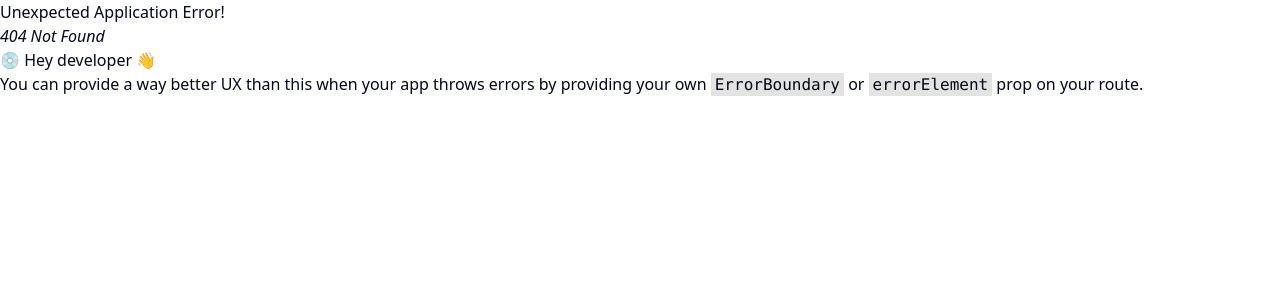
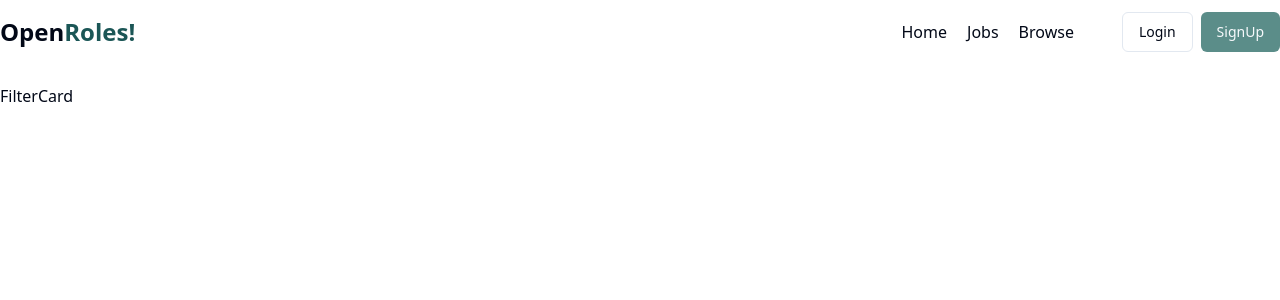
Before and after one commit to titanium-exe/OpenRoles, a React (Vite) app in the folder frontend/: page /jobs in a window 1280 px wide. Before the commit this address had no page. Shown: the top 300 px of the page. Built offline with nearby package versions, Linux system fonts and the light colour scheme.

Commit message:
/jobs added

```diff
--- a/frontend/src/App.jsx
+++ b/frontend/src/App.jsx
@@ -6,7 +6,7 @@
 import Signup from "./components/auth/Signup";
 import Home from "./components/Home";
 import { Toaster } from "react-hot-toast";
-
+import Jobs from "./components/Jobs"
 const appRouter = createBrowserRouter([
   {
     path: "/",
@@ -20,6 +20,10 @@
     path: "/signup",
     element: <Signup />,
   },
+  {
+    path:"/jobs",
+    element:<Jobs />
+  }
 ]);
 
 function App() {
--- /dev/null
+++ b/frontend/src/components/FilterCard.jsx
@@ -0,0 +1,9 @@
+import React from 'react'
+
+const FilterCard = () => {
+  return (
+    <div>FilterCard</div>
+  )
+}
+
+export default FilterCard
--- a/frontend/src/components/Home.jsx
+++ b/frontend/src/components/Home.jsx
@@ -3,6 +3,7 @@
 import HeroSection from './HeroSection.jsx'
 import CategoryCarousel from './CategoryCarousel.jsx'
 import LatestJobs from './LatestJobs.jsx'
+import Footer from './shared/Footer.jsx'
 
 const Home = () => {
   return (
@@ -11,8 +12,7 @@
      <HeroSection/>
      <CategoryCarousel/>
      <LatestJobs/>
-
-
+     <Footer/>
     </div>
   )
 }
--- /dev/null
+++ b/frontend/src/components/Job.jsx
@@ -0,0 +1,11 @@
+import React from 'react'
+
+const Job = () => {
+  return (
+    <div>
+
+    </div>
+  )
+}
+
+export default Job
--- /dev/null
+++ b/frontend/src/components/Jobs.jsx
@@ -0,0 +1,37 @@
+import React from "react";
+import Navbar from "./shared/Navbar";
+import FilterCard from "./FilterCard";
+import Job from "./Job";
+
+const jobsArray = [1, 2, 3, 4, 5, 6, 7, 8,9];
+
+const Jobs = () => {
+  return (
+    <div>
+      <Navbar />
+      <div className="max-w-7xl mx-auto mt-5">
+        <div className="flex gap-5">
+          <div className="w-[20%]">
+            <FilterCard />
+          </div>
+
+          {jobsArray.length === 0 ? (
+            <span>Job not found</span>
+          ) : (
+            <div className="flex-1 h-[88vh] overflow-y-auto pb-5">
+              <div className="grid grid-cols-3 gap-4">
+                {jobsArray.map((item, index) => (
+                  <div key={index}>
+                    <Job />
+                  </div>
+                ))}
+              </div>
+            </div>
+          )}
+        </div>
+      </div>
+    </div>
+  );
+};
+
+export default Jobs;
--- /dev/null
+++ b/frontend/src/components/shared/Footer.jsx
@@ -0,0 +1,30 @@
+import React from 'react';
+
+const Footer = () => {
+  return (
+    <footer className="border-t border-t-gray-200 py-8">
+      <div className="container mx-auto px-4">
+        <div className="flex flex-col md:flex-row justify-between items-center">
+          <div className="mb-4 md:mb-0">
+            <h2 className="text-xl font-bold">OpenRoles!</h2>
+            <p className="text-sm">© 2025 Company.  All rights reserved.</p>
+          </div>
+
+          <div className="flex space-x-4 mt-4 md:mt-0">
+            <a href="https://facebook.com" className="hover:text-gray-400" aria-label="Facebook">
+              <svg className="w-6 h-6" fill="currentColor" viewBox="0 0 24 24"><path d="M22.676 0H1.324C.593 0 0 .592 0 1.324v21.352C0 23.408.593 24 1.324 24H12.82V14.706H9.692v-3.578h3.128V8.408c0-3.1 1.893-4.787 4.657-4.787 1.325 0 2.463.1 2.794.144v3.238l-1.918.001c-1.503 0-1.794.715-1.794 1.762v2.31h3.587l-.468 3.578h-3.119V24h6.116C23.407 24 24 23.408 24 22.676V1.324C24 .592 23.407 0 22.676 0z" /></svg>
+            </a>
+            <a href="https://twitter.com" className="hover:text-gray-400" aria-label="Twitter">
+              <svg className="w-6 h-6" fill="currentColor" viewBox="0 0 24 24"><path d="M24 4.557a9.835 9.835 0 01-2.828.775 4.934 4.934 0 002.165-2.724 9.867 9.867 0 01-3.127 1.195 4.924 4.924 0 00-8.38 4.49A13.978 13.978 0 011.67 3.149 4.93 4.93 0 003.16 9.724a4.903 4.903 0 01-2.229-.616v.062a4.93 4.93 0 003.946 4.827 4.902 4.902 0 01-2.224.084 4.93 4.93 0 004.6 3.417A9.869 9.869 0 010 21.543a13.978 13.978 0 007.548 2.212c9.057 0 14.01-7.507 14.01-14.01 0-.213-.004-.425-.015-.636A10.012 10.012 0 0024 4.557z" /></svg>
+            </a>
+            <a href="https://linkedin.com" className="hover:text-gray-400" aria-label="LinkedIn">
+              <svg className="w-6 h-6" fill="currentColor" viewBox="0 0 24 24"><path d="M20.447 20.452H16.85v-5.569c0-1.327-.027-3.037-1.852-3.037-1.854 0-2.137 1.446-2.137 2.94v5.666H9.147V9.756h3.448v1.464h.05c.48-.91 1.653-1.871 3.401-1.871 3.634 0 4.307 2.39 4.307 5.498v5.605zM5.337 8.29c-1.105 0-2-.896-2-2 0-1.106.895-2 2-2 1.104 0 2 .895 2 2 0 1.104-.896 2-2 2zM7.119 20.452H3.553V9.756h3.566v10.696zM22.225 0H1.771C.791 0 0 .774 0 1.729v20.542C0 23.226.792 24 1.771 24h20.451c.979 0 1.771-.774 1.771-1.729V1.729C24 .774 23.205 0 22.225 0z" /></svg>
+            </a>
+          </div>
+        </div>
+      </div>
+    </footer>
+  );
+}
+
+export default Footer;
--- a/frontend/src/components/shared/Navbar.jsx
+++ b/frontend/src/components/shared/Navbar.jsx
@@ -19,9 +19,9 @@
 
         <div className="flex items-center gap-12">
           <ul className="flex font-medium items-center gap-5">
-            <li>Home</li>
-            <li>Jobs</li>
-            <li>Browse</li>
+            <li> <Link to={"/"}>Home</Link></li>
+            <li><Link to={"/jobs"}>Jobs</Link></li>
+            <li><Link to={"/browse"}>Browse</Link></li>
           </ul>
           {!user ? (
 
```
